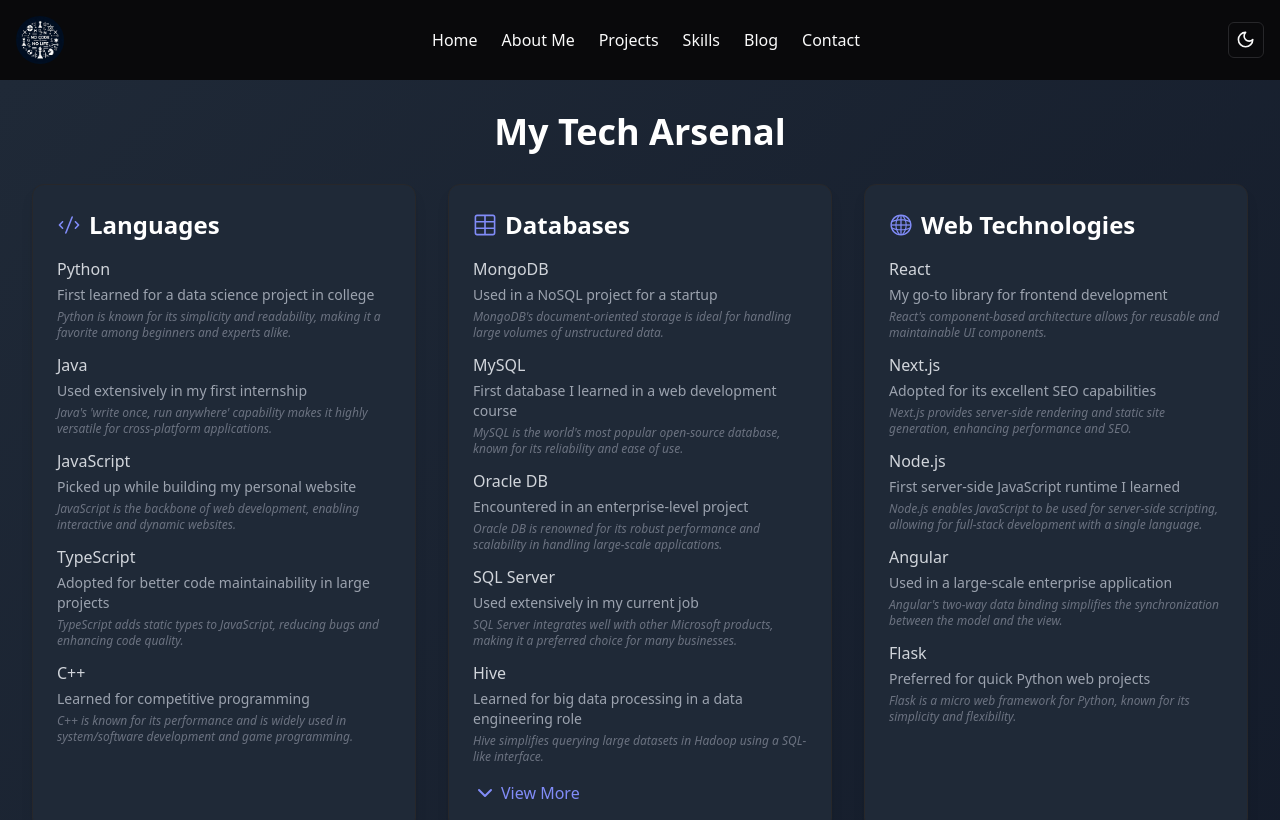
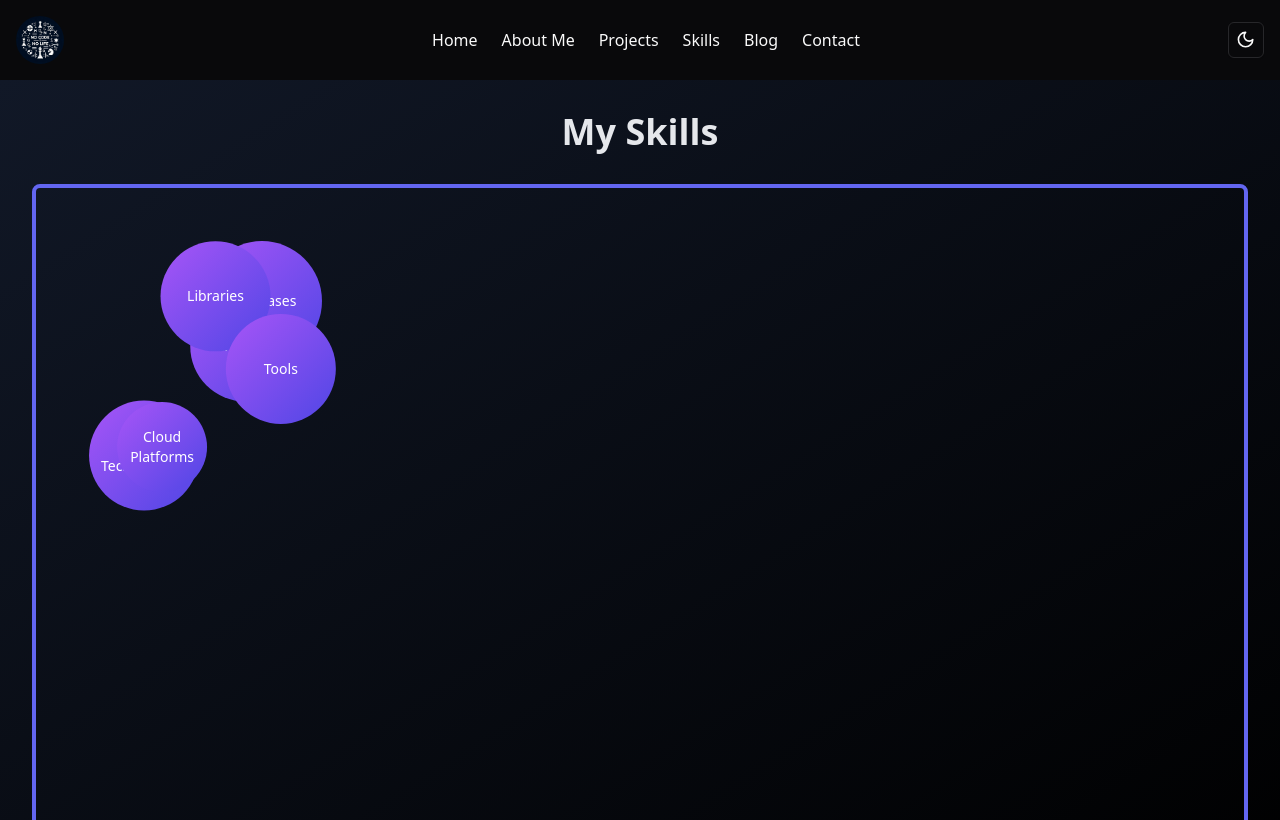
Before and after one commit to tirdesh/MyPortfolio, a React (Vite) app in the folder app/: page /skills in a window 1280 px wide. Shown: the top 820 px of the page. Built offline with nearby package versions, Linux system fonts and the light colour scheme.

Commit message:
Skills as Interactive bubbles

```diff
--- a/app/package.json
+++ b/app/package.json
@@ -27,12 +27,14 @@
     "@react-three/fiber": "^8.16.8",
     "@reduxjs/toolkit": "^2.2.5",
     "@types/three": "^0.166.0",
+    "chart.js": "^4.4.3",
     "class-variance-authority": "^0.7.0",
     "clsx": "^2.1.1",
     "firebase": "^10.12.2",
     "framer-motion": "^11.3.2",
     "lucide-react": "^0.396.0",
     "react": "^18.3.1",
+    "react-chartjs-2": "^5.2.0",
     "react-dom": "^18.3.1",
     "react-hook-form": "^7.52.0",
     "react-redux": "^9.1.2",
--- a/app/src/pages/Skills.tsx
+++ b/app/src/pages/Skills.tsx
@@ -1,97 +1,274 @@
 // src/pages/Skills.tsx
 
-import { Card, CardContent } from "@/components/ui/card";
 import { skillCategories } from "@/content/SkillList";
-import { AnimatePresence, motion } from "framer-motion";
-import { ChevronDownIcon, ChevronUpIcon } from "lucide-react";
-import React, { useState } from "react";
+import {
+  ActiveElement,
+  ArcElement,
+  ChartEvent,
+  Chart as ChartJS,
+  Legend,
+  Tooltip,
+} from "chart.js";
+import { AnimatePresence, motion, useAnimation } from "framer-motion";
+import React, { useEffect, useRef, useState } from "react";
+import { Pie } from "react-chartjs-2";
 
-const SkillCategory: React.FC<{ category: (typeof skillCategories)[0] }> = ({
-  category,
-}) => {
-  const [expanded, setExpanded] = useState(false);
-  const visibleSkills = expanded
-    ? category.skills
-    : category.skills.slice(0, 5);
-  const IconComponent = category.icon;
+ChartJS.register(ArcElement, Tooltip, Legend);
+
+const BUBBLE_SIZE = 80;
+const BORDER_PADDING = 20;
+
+const getRandomPosition = (width: number, height: number) => ({
+  x:
+    Math.random() * (width - BUBBLE_SIZE - 2 * BORDER_PADDING) + BORDER_PADDING,
+  y:
+    Math.random() * (height - BUBBLE_SIZE - 2 * BORDER_PADDING) +
+    BORDER_PADDING,
+});
+
+const getRandomVelocity = () => ({
+  x: (Math.random() - 0.5) * 4,
+  y: (Math.random() - 0.5) * 4,
+});
+
+const MIN_BUBBLE_SIZE = 60;
+const MAX_BUBBLE_SIZE = 120;
+
+const SkillCategoryBubble: React.FC<{
+  category: (typeof skillCategories)[0];
+  onClick: () => void;
+  containerSize: { width: number; height: number };
+  maxSkillCount: number;
+}> = ({ category, onClick, containerSize, maxSkillCount }) => {
+  const controls = useAnimation();
+
+  // Calculate bubble size based on skill count
+  const skillCount = category.skills.length;
+  const bubbleSize =
+    MIN_BUBBLE_SIZE +
+    (MAX_BUBBLE_SIZE - MIN_BUBBLE_SIZE) * (skillCount / maxSkillCount);
+
+  const [position, setPosition] = useState(
+    getRandomPosition(containerSize.width, containerSize.height)
+  );
+  const [velocity, setVelocity] = useState(getRandomVelocity());
+
+  useEffect(() => {
+    const updatePosition = () => {
+      let newX = position.x + velocity.x;
+      let newY = position.y + velocity.y;
+      let newVelocityX = velocity.x;
+      let newVelocityY = velocity.y;
+
+      if (
+        newX <= BORDER_PADDING ||
+        newX >= containerSize.width - bubbleSize - BORDER_PADDING
+      ) {
+        newVelocityX = -newVelocityX;
+        newX = Math.max(
+          BORDER_PADDING,
+          Math.min(newX, containerSize.width - bubbleSize - BORDER_PADDING)
+        );
+      }
+      if (
+        newY <= BORDER_PADDING ||
+        newY >= containerSize.height - bubbleSize - BORDER_PADDING
+      ) {
+        newVelocityY = -newVelocityY;
+        newY = Math.max(
+          BORDER_PADDING,
+          Math.min(newY, containerSize.height - bubbleSize - BORDER_PADDING)
+        );
+      }
+
+      setPosition({ x: newX, y: newY });
+      setVelocity({ x: newVelocityX, y: newVelocityY });
+      controls.set({ x: newX, y: newY });
+    };
+
+    const interval = setInterval(updatePosition, 50);
+    return () => clearInterval(interval);
+  }, [position, velocity, controls, containerSize, bubbleSize]);
 
   return (
-    <Card className="h-full bg-white dark:bg-gray-800 shadow-lg hover:shadow-xl transition-shadow duration-300">
-      <CardContent className="p-6">
-        <div className="flex items-center mb-4">
-          <IconComponent className="w-6 h-6 text-indigo-600 dark:text-indigo-400 mr-2" />
-          <h2 className="text-2xl font-semibold text-gray-800 dark:text-white">
-            {category.category}
-          </h2>
-        </div>
-        <ul className="space-y-3">
-          <AnimatePresence>
-            {visibleSkills.map((skill, skillIndex) => (
-              <motion.li
-                key={skillIndex}
-                className="text-gray-700 dark:text-gray-300"
-                initial={{ opacity: 0, height: 0 }}
-                animate={{ opacity: 1, height: "auto" }}
-                exit={{ opacity: 0, height: 0 }}
-                transition={{ duration: 0.3 }}
-              >
-                <span className="font-medium">{skill.name}</span>
-                <p className="text-sm text-gray-500 dark:text-gray-400 mt-1">
-                  {skill.trivia}
-                </p>
-                <p className="text-xs text-gray-400 dark:text-gray-500 mt-1 italic">
-                  {skill.fact}
-                </p>
-              </motion.li>
-            ))}
-          </AnimatePresence>
-        </ul>
-        {category.skills.length > 5 && (
-          <button
-            className="mt-4 flex items-center text-indigo-600 dark:text-indigo-400 hover:text-indigo-800 dark:hover:text-indigo-200 transition-colors duration-200"
-            onClick={() => setExpanded(!expanded)}
-          >
-            {expanded ? (
-              <>
-                <ChevronUpIcon className="mr-1" /> View Less
-              </>
-            ) : (
-              <>
-                <ChevronDownIcon className="mr-1" /> View More
-              </>
-            )}
-          </button>
-        )}
-      </CardContent>
-    </Card>
+    <motion.div
+      className="absolute flex items-center justify-center rounded-full bg-gradient-to-br from-purple-500 to-indigo-600 text-white cursor-pointer"
+      style={{ width: bubbleSize, height: bubbleSize }}
+      animate={controls}
+      onClick={onClick}
+    >
+      <span className="text-center text-sm">{category.category}</span>
+    </motion.div>
   );
 };
 
 const Skills: React.FC = () => {
+  const [selectedCategory, setSelectedCategory] = useState<
+    (typeof skillCategories)[0] | null
+  >(null);
+  const [selectedSkill, setSelectedSkill] = useState<{
+    name: string;
+    trivia: string;
+    fact: string;
+  } | null>(null);
+  const [containerSize, setContainerSize] = useState({ width: 0, height: 0 });
+  const containerRef = useRef<HTMLDivElement>(null);
+
+  useEffect(() => {
+    const updateSize = () => {
+      if (containerRef.current) {
+        setContainerSize({
+          width: containerRef.current.offsetWidth,
+          height: containerRef.current.offsetHeight,
+        });
+      }
+    };
+    updateSize();
+    window.addEventListener("resize", updateSize);
+    return () => window.removeEventListener("resize", updateSize);
+  }, []);
+
+  const pieData = {
+    labels: selectedCategory?.skills.map((skill) => skill.name) || [],
+    datasets: [
+      {
+        data: selectedCategory?.skills.map(() => 1) || [],
+        backgroundColor: [
+          "#FF6384",
+          "#36A2EB",
+          "#FFCE56",
+          "#4BC0C0",
+          "#9966FF",
+          "#FF9F40",
+        ],
+        hoverBackgroundColor: [
+          "#FF6384",
+          "#36A2EB",
+          "#FFCE56",
+          "#4BC0C0",
+          "#9966FF",
+          "#FF9F40",
+        ],
+      },
+    ],
+  };
+
+  const pieOptions = {
+    responsive: true,
+    maintainAspectRatio: false,
+    plugins: {
+      legend: {
+        display: true,
+        position: "right" as const,
+        labels: {
+          color: "white",
+          font: {
+            size: 14,
+          },
+        },
+      },
+      tooltip: {
+        callbacks: {
+          label: (context: { dataIndex: number }) => {
+            const skill = selectedCategory?.skills[context.dataIndex];
+            return skill ? skill.name : "";
+          },
+        },
+      },
+    },
+    onClick: (_event: ChartEvent, elements: ActiveElement[]) => {
+      if (elements.length > 0) {
+        const index = elements[0].index;
+        setSelectedSkill(selectedCategory?.skills[index] || null);
+      }
+    },
+  };
+  const maxSkillCount = Math.max(
+    ...skillCategories.map((category) => category.skills.length)
+  );
   return (
-    <div className="flex-grow flex items-center justify-center bg-gradient-to-br from-gray-100 to-gray-200 dark:from-gray-800 dark:to-gray-900 p-4 md:p-8 min-h-[calc(100vh-12rem)]">
-      <motion.div
-        initial={{ opacity: 0, y: 20 }}
-        animate={{ opacity: 1, y: 0 }}
-        transition={{ duration: 0.5 }}
-        className="w-full max-w-7xl mx-auto"
+    <div className="relative flex-grow flex flex-col items-center justify-center bg-gradient-to-br from-gray-900 to-black p-4 md:p-8 min-h-screen">
+      <h1 className="text-4xl font-bold text-gray-200 mb-8">My Skills</h1>
+      <div
+        ref={containerRef}
+        className="border-4 border-indigo-500 rounded-lg w-full h-[calc(100vh-120px)]"
       >
-        <h1 className="text-4xl font-bold text-gray-800 dark:text-white mb-8 text-center">
-          My Tech Arsenal
-        </h1>
-        <div className="grid gap-8 md:grid-cols-2 lg:grid-cols-3">
-          {skillCategories.map((category, index) => (
+        {!selectedCategory &&
+          skillCategories.map((category, index) => (
+            <SkillCategoryBubble
+              key={index}
+              category={category}
+              onClick={() => {
+                setSelectedCategory(category);
+                setSelectedSkill(null); // Close skill info if another category is clicked
+              }}
+              containerSize={containerSize}
+              maxSkillCount={maxSkillCount}
+            />
+          ))}
+        <AnimatePresence>
+          {selectedCategory && (
             <motion.div
-              key={index}
-              initial={{ opacity: 0, y: 20 }}
-              animate={{ opacity: 1, y: 0 }}
-              transition={{ duration: 0.5, delay: index * 0.1 }}
+              initial={{ opacity: 0, scale: 0 }}
+              animate={{ opacity: 1, scale: 1 }}
+              exit={{ opacity: 0, scale: 0 }}
+              transition={{ duration: 0.5 }}
+              className="absolute inset-0 flex items-center justify-center"
             >
-              <SkillCategory category={category} />
+              <div className="relative w-full h-full max-w-3xl max-h-3xl p-8">
+                <div className="w-full h-full flex items-center justify-center">
+                  <div className="relative w-full h-full">
+                    <div className="absolute inset-0 flex items-center justify-center">
+                      <div className="w-[80%] h-[80%] relative">
+                        <div className="absolute top-3 left-0 right-12 text-white text-center font-semibold py-2 rounded-md shadow-lg">
+                          Click on a skill slice to learn more
+                        </div>
+                        <Pie data={pieData} options={pieOptions} />
+                        <button
+                          className="absolute top-2 right-2 text-white z-10 bg-red-500 rounded-full w-8 h-8 flex items-center justify-center"
+                          onClick={() => {
+                            setSelectedCategory(null);
+                            setSelectedSkill(null);
+                          }}
+                        >
+                          X
+                        </button>
+                        {selectedSkill && (
+                          <motion.div
+                            initial={{ opacity: 0, scale: 0 }}
+                            animate={{ opacity: 1, scale: 1 }}
+                            className="absolute inset-0 flex items-center justify-center"
+                          >
+                            <div className="relative bg-gray-800 rounded-full w-[45%] h-[45%] flex items-center justify-center p-4 border-2 border-indigo-300">
+                              <button
+                                className="absolute top-1 right-1 text-white z-10 bg-red-500 rounded-full w-4 h-4 flex items-center justify-center text-xs"
+                                onClick={() => setSelectedSkill(null)}
+                              >
+                                X
+                              </button>
+                              <div className="text-center">
+                                <h3 className="text-lg font-bold text-white mb-2">
+                                  {selectedSkill.name}
+                                </h3>
+                                <p className="text-sm text-gray-300 mb-2">
+                                  {selectedSkill.trivia}
+                                </p>
+                                <p className="text-xs text-gray-400 italic">
+                                  {selectedSkill.fact}
+                                </p>
+                              </div>
+                            </div>
+                          </motion.div>
+                        )}
+                      </div>
+                    </div>
+                  </div>
+                </div>
+              </div>
             </motion.div>
-          ))}
-        </div>
-      </motion.div>
+          )}
+        </AnimatePresence>
+      </div>
     </div>
   );
 };
```
Also changed, not shown: 1 other file (tests, documents, lock files or other folders).
